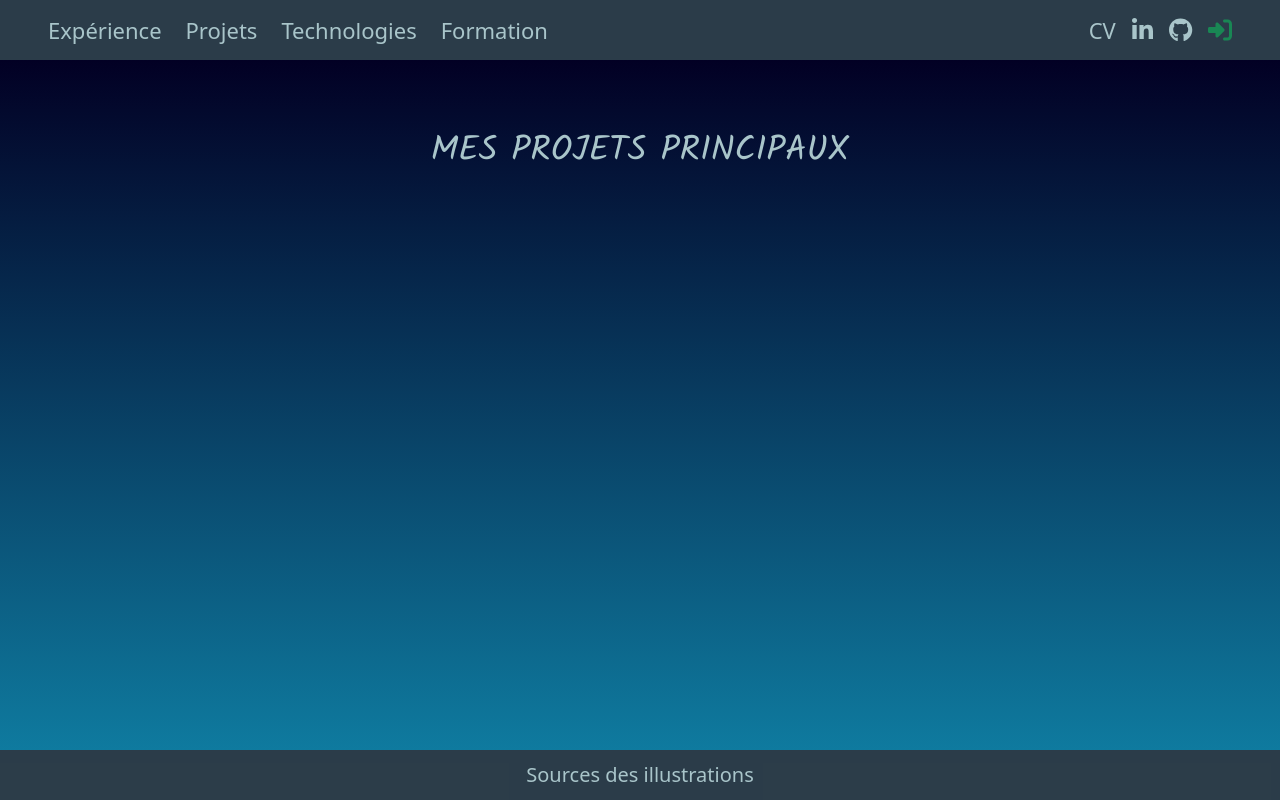
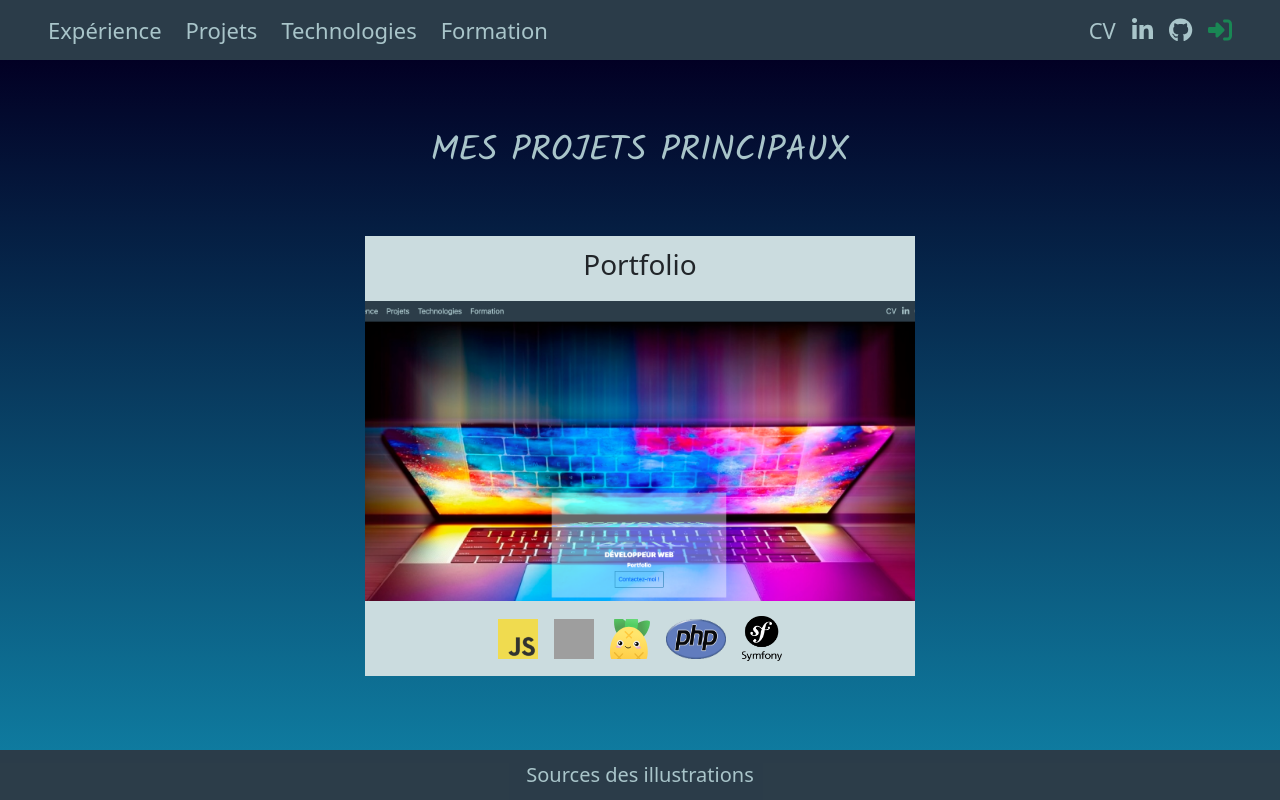
Before and after one commit to sebastien358/portfolio-frontend, a Vue app: page /projects in a window 1280 px wide. Built offline with nearby package versions, Linux system fonts and the light colour scheme; grey boxes are pictures that could not be loaded.

Commit message:
integration projet

```diff
--- a/src/features/portfolio/experiences/views/Experience.vue
+++ b/src/features/portfolio/experiences/views/Experience.vue
@@ -34,7 +34,7 @@
               <div class="card-front">
                 <h6 class="mb-3">2024</h6>
                 <h3>Stage en entreprise</h3>
-                <div class="d-flex flex-wrap justify-content-center mt-4">
+                <div class="d-flex flex-wrap justify-content-center mt-5 mb-2">
                   <img src="@/assets/images/success-4578800_640.jpg" class="img-card-front">
                 </div>
                 <div class="d-flex align-items-center flex-row justify-content-center mt-5 mb-4">
--- a/src/features/portfolio/projects/views/Project.vue
+++ b/src/features/portfolio/projects/views/Project.vue
@@ -1,10 +1,28 @@
 <template>
   <BaseTemplate>
     <div class="bg-page">
-      <div class="row">
         <h1 class="text-center text-uppercase">Mes projets principaux</h1>
+        <!-- Projets réalisé -->
+        <div class="d-flex justify-content-center my-5 py-3">
+          <div class="project">
+            <div class="d-flex flex-column align-items-center">
+              <div class="d-flex align-items-center justify-content-center project__title">
+                <h3>Portfolio</h3>
+              </div>
+              <div class="project__completed">
+                <img src="@/assets/images/portfolio.png">
+              </div>
+              <div class="d-flex align-items-center justify-content-center project__logo">
+                <img src="@/assets/images/js.png" class="icon">
+                <img src="@/assets/images/vueJS_logo-22e665fe.png" class="icon">
+                <img src="@/assets/images/pinia.svg" class="icon">
+                <img src="@/assets/images/php_logo.png" class="icon-php">
+                <img src="@/assets/images/symfony_logo.png" class="icon-symfony">
+              </div>
+            </div>
+          </div>
+        </div>
       </div>
-    </div>
   </BaseTemplate>
 </template>
 
@@ -29,4 +47,56 @@ import BaseTemplate from "@/BaseTemplate.vue";
     }
   }
 }
+
+// Projets
+
+.project {
+  cursor: pointer;
+  width: 550px;
+  background-color: white;
+  transition: 600ms ease-in-out;
+  &__title {
+    height: 65px;
+    background-color: rgba(169, 197, 202, 0.60);
+    width: 100%;
+    h3 {
+      font-weight: 200;
+    }
+  }
+  &__completed {
+    width: 100%;
+    height: 300px;
+    img {
+      height: 300px;
+      width: 100%;
+      object-fit: cover;
+    }
+  }
+  &__logo {
+    height: 75px;
+    padding: 20px 0;
+    background-color: rgba(169, 197, 202, 0.60);
+    width: 100%;
+    .icon {
+      width: 40px;
+      height: 40px;
+      margin: 0 8px;
+      object-fit: cover;
+    }
+    .icon-php {
+      width: 60px;
+      height: 40px;
+      margin: 0 8px;
+    }
+    .icon-symfony {
+      width: 40px;
+      height: 45px;
+      margin: 0 8px;
+    }
+  }
+}
+
+.project:hover {
+  transform: scale(1.2);
+}
 </style>
--- a/src/features/portfolio/technos/views/Technos.vue
+++ b/src/features/portfolio/technos/views/Technos.vue
@@ -61,13 +61,9 @@ h1 {
     gap: 70px;
   }
   img {
-    width: 210px;
-    height: 210px;
+    width: 180px;
+    height: 180px;
     transition: all 380ms ease-in-out;
-    @include m.lg {
-      width: 180px;
-      height: 180px;
-    }
     @include m.sm {
       width: 150px;
       height: 150px;
```
Also changed, not shown: src/assets/images/portfolio.png (added).
